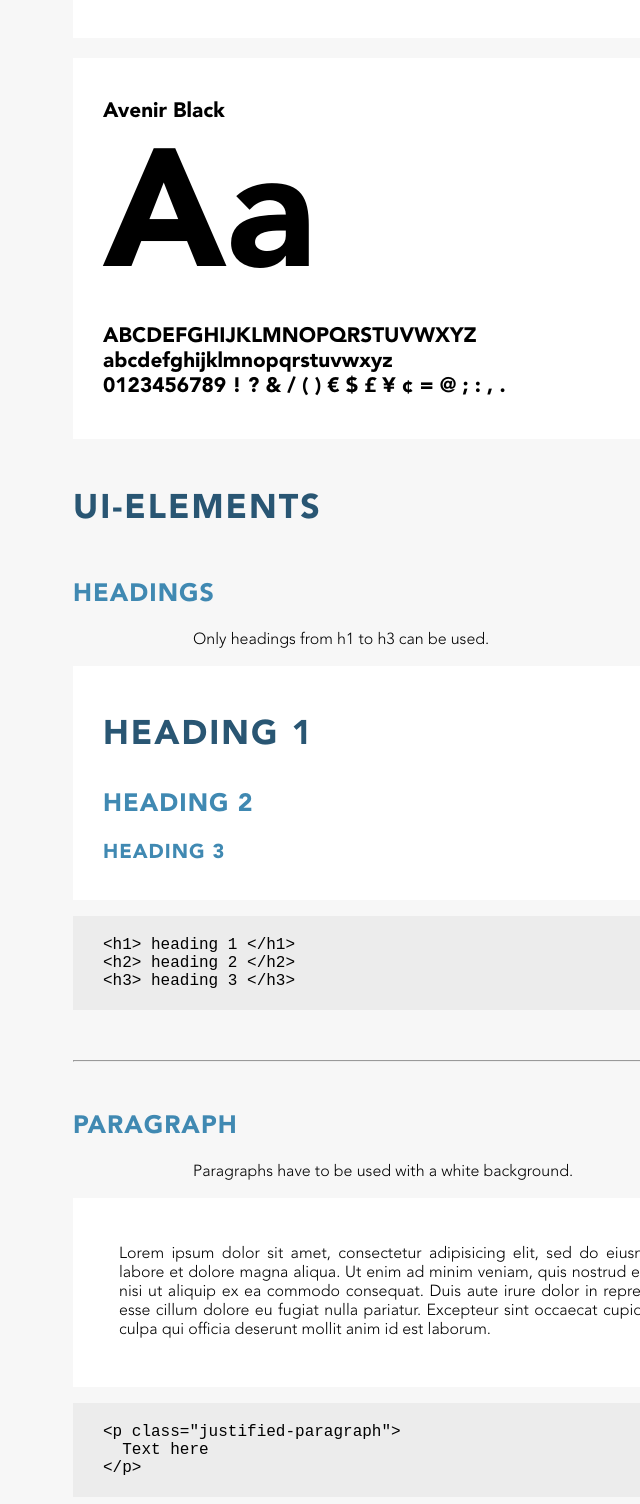
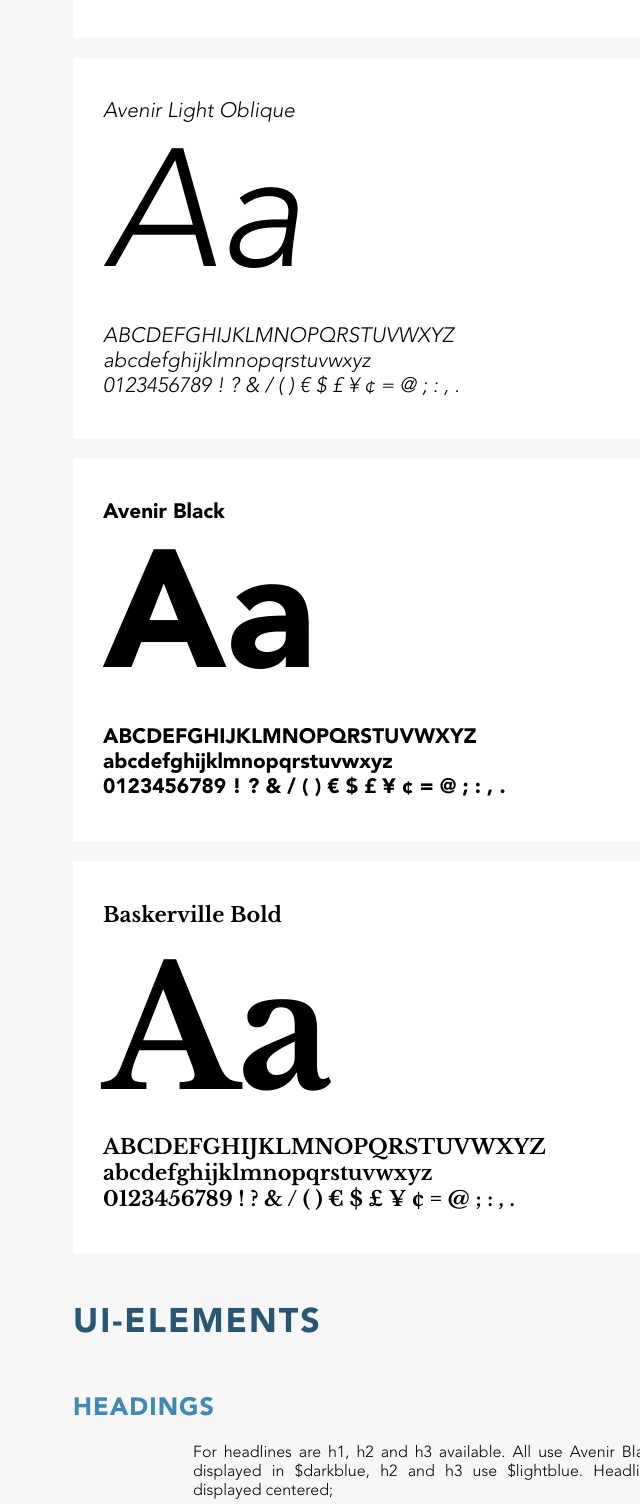
Before and after one commit to naiphyx/frontend-styleguide, a website: page src/index.html in a window 1280 px wide. Shown: the part 2126-3630 px from the top of the page, without its empty margins (167-807 px from the left). Drawn offline with nearby package versions, Linux system fonts and the light colour scheme; files that its build step writes are made by us from their sources.

Commit message:
some more text and fonts

```diff
--- a/src/index.html
+++ b/src/index.html
@@ -102,8 +102,26 @@
 						0123456789 ! ? &amp; / ( ) € $ £ ¥ ¢ = @ ; : , .
 					</p>
 				</section>
+				<section class="typoarea avenirlightoblique">
+					<p>Avenir Light Oblique<br>
+						<span class="largerFont">Aa</span>
+						<br>
+						ABCDEFGHIJKLMNOPQRSTUVWXYZ<br>
+						abcdefghijklmnopqrstuvwxyz<br>
+						0123456789 ! ? &amp; / ( ) € $ £ ¥ ¢ = @ ; : , .
+					</p>
+				</section>
 				<section class="typoarea avenirblack">
 					<p>Avenir Black<br>
+						<span class="largerFont">Aa</span>
+						<br>
+						ABCDEFGHIJKLMNOPQRSTUVWXYZ<br>
+						abcdefghijklmnopqrstuvwxyz<br>
+						0123456789 ! ? &amp; / ( ) € $ £ ¥ ¢ = @ ; : , .
+					</p>
+				</section>
+				<section class="typoarea baskervillebold">
+					<p>Baskerville Bold<br>
 						<span class="largerFont">Aa</span>
 						<br>
 						ABCDEFGHIJKLMNOPQRSTUVWXYZ<br>
@@ -121,10 +139,10 @@
 				<h2>Headings</h2>
 
 				<p class="runtext">
-					Only headings from h1 to h3 can be used.
+					For headlines are h1, h2 and h3 available. All use Avenir Black. While h1 is displayed in $darkblue, h2 and h3 use $lightblue. Headlines are always displayed centered;
 				</p>
 
-				<section class="white-background">
+				<section class="white-background center">
 					<h1>heading 1</h1>
 					<h2>heading 2</h2>
 					<h3>heading 3</h3>
@@ -142,7 +160,7 @@
 				<h2>Paragraph</h2>
 
 				<p class="runtext">
-					Paragraphs have to be used with a white background.
+					Running text is written in Avenir Light and left-aligned justified. The text color is either $black or $darkgray and always displayed on white background.
 				</p>
 				<section class="white-background">
 					<p class="justified-paragraph">
@@ -163,7 +181,7 @@
 				<h2>List</h2>
 
 				<p class="runtext">
-					The single-column-list contains only one unordered list. It have to be used with a white background.
+					The single-column-list contains only one unordered list. It has to be used on a white background.
 				</p>
 				<section class="white-background">
 					<ul class="triangle-list">
@@ -187,7 +205,7 @@
 				<h2>Two-Columns-List</h2>
 
 				<p class="runtext">
-					The two-columns-list contains two seperate unordered lists. The two lists have to be wrapped by a div with the class 'two-columns-list'. They have to be used with a white background.
+					The two-columns-list contains two seperate unordered lists. The two lists have to be wrapped by a div with the class 'two-columns-list'. They have to be used on a white background.
 				</p>
 				<section class="white-background">
 					<div class="two-columns-list">
@@ -252,7 +270,7 @@
 
 				<p class="runtext">
 					The social media buttons are used with the classes 'button', 'button-social' and the respective social network as shown below.
-					The button has to be placed on white background.
+					The buttons have to be placed on white background.
 				</p>
 
 				<section class="white-background center">
@@ -280,7 +298,7 @@
 
 				<h2>Quotation</h2>
 				<p class="runtext">
-					The quotation class is used for inline quotations. Only appendable to the &lt;p&gt; element.
+					The quotation class is used for inline quotations. Only appendable to the &lt;p&gt; element. The quote itself is written in Avenir Light Oblique and dark color, while the quotation marks use Baskerville Bold and $pink.
 				</p>
 
 				<section class="white-background">
--- a/src/styles/_brand.scss
+++ b/src/styles/_brand.scss
@@ -90,8 +90,17 @@
 				font-weight: 100;
 			}
 
+			&.avenirlightoblique {
+				font-weight: 100;
+				font-style: oblique;
+			}
+
 			&.avenirblack {
 				font-weight: 700;
+			}
+
+			&.baskervillebold {
+				font-family: $quote-font;
 			}
 		}
 	}
--- a/src/styles/_variables.scss
+++ b/src/styles/_variables.scss
@@ -2,6 +2,14 @@
     font-family: Avenir;
     src: url(../assets/fonts/AvenirLTStd-Light.otf);
     font-weight: 100;
+    font-style: normal;
+}
+
+@font-face {
+    font-family: Avenir;
+    src: url(../assets/fonts/AvenirLTStd-LightOblique.otf);
+    font-weight: 100;
+    font-style: oblique;
 }
 
 @font-face {
```
Also changed, not shown: src/assets/fonts/AvenirLTStd-LightOblique.otf (added).
